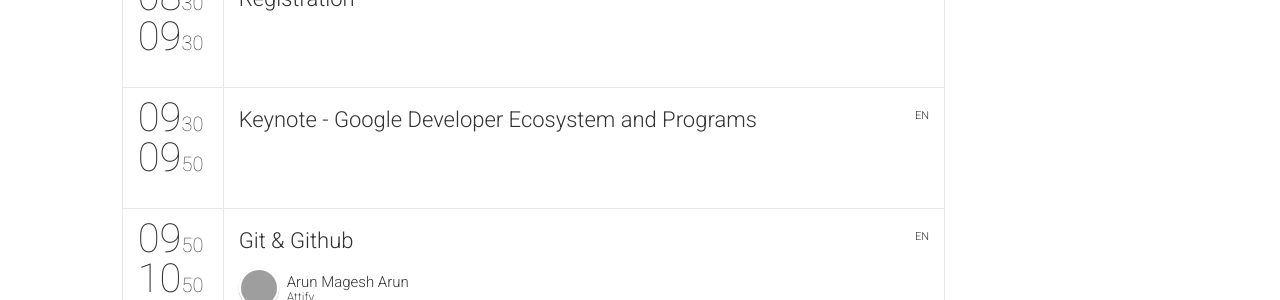
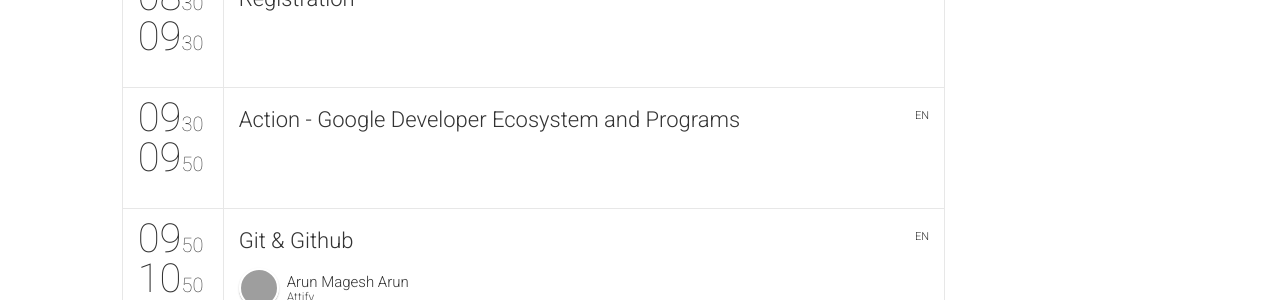
Before and after one commit to gokulkarthick/gdgcbe.github.io, a Jekyll site: the page built from schedule.html, in a window 1280 px wide and 1400 px high, scrolled down 458 px. Shown: the part 153-453 px from the top of the window. Built offline with Jekyll 4.4.1, drawn with Linux system fonts in a browser that asks for light colours; nearby versions of some CDN libraries; comment, search, counter and statistics services are not loaded; grey boxes are pictures that could not be loaded.

Commit message:
Update sessions.yml

```diff
--- a/_data/sessions.yml
+++ b/_data/sessions.yml
@@ -6,7 +6,7 @@
   description: "The registrations will start exactly on time. There will be no on the spot registrations this time."
 -
   id: 2
-  title: "Keynote - Google Developer Ecosystem and Programs"
+  title: "Action - Google Developer Ecosystem and Programs"
   subtype: keynote
   language: en
 -
@@ -56,5 +56,5 @@
   complexity: "Beginner"
 -
   id: 12
-  title: "Thank You Note"
+  title: "PackUp"
   language: en
```
